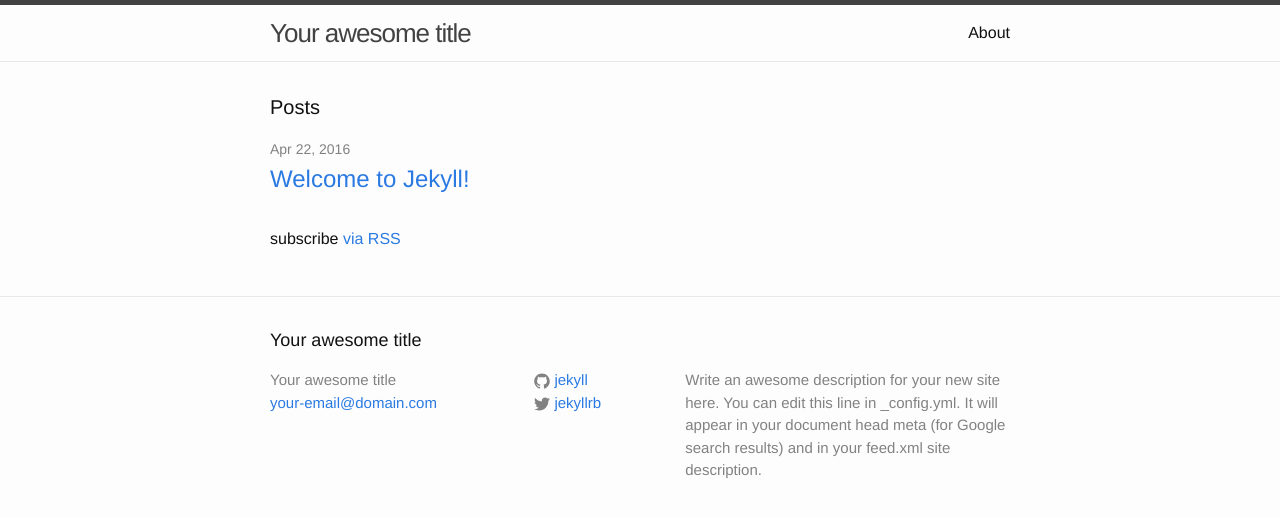
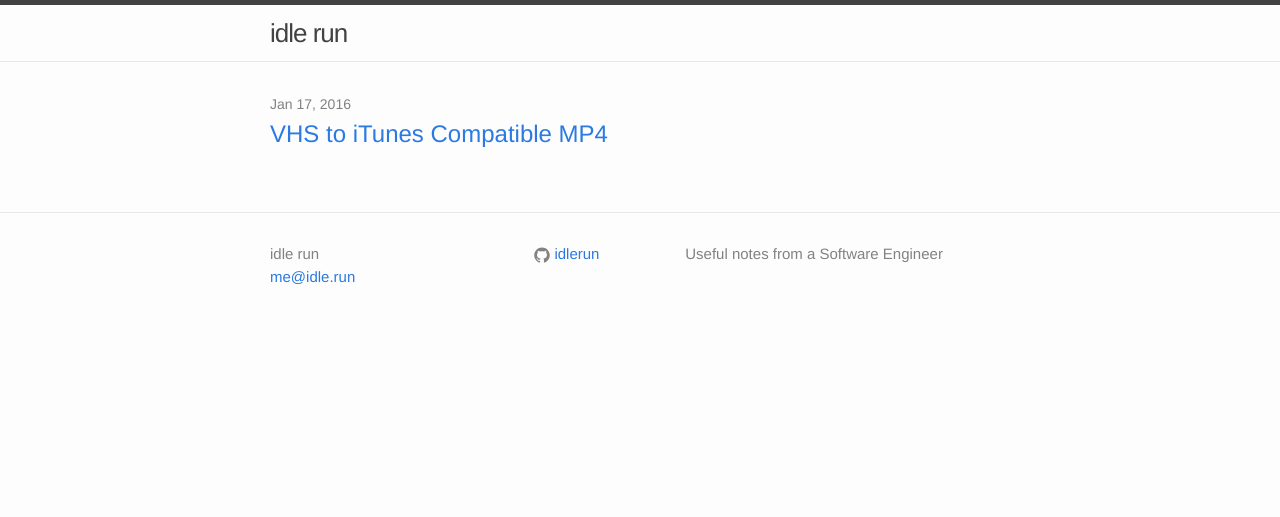
Before and after one commit to idlerun/idlerun.github.io, a Jekyll site: the page built from index.html, in a window 1280 px wide. Shown: the top 517 px of the page. Built offline with Jekyll 4.4.1, drawn with Linux system fonts in a browser that asks for light colours.

Commit message:
customization, transfer first vhs convert post, github-sync

```diff
--- a/_config.yml
+++ b/_config.yml
@@ -1,21 +1,10 @@
-# Welcome to Jekyll!
-#
-# This config file is meant for settings that affect your whole blog, values
-# which you are expected to set up once and rarely need to edit after that.
-# For technical reasons, this file is *NOT* reloaded automatically when you use
-# 'jekyll serve'. If you change this file, please restart the server process.
-
-# Site settings
-title: Your awesome title
-email: your-email@domain.com
-description: > # this means to ignore newlines until "baseurl:"
-  Write an awesome description for your new site here. You can edit this
-  line in _config.yml. It will appear in your document head meta (for
-  Google search results) and in your feed.xml site description.
-baseurl: "" # the subpath of your site, e.g. /blog
-url: "http://yourdomain.com" # the base hostname & protocol for your site
-twitter_username: jekyllrb
-github_username:  jekyll
-
-# Build settings
+title: idle run
+email: me@idle.run
+description: >
+  Useful notes from a Software Engineer
+baseurl: ""
+url: "http://www.idle.run"
+github_username:  idlerun
 markdown: kramdown
+repository: github.com/idlerun
+excerpt_separator: <!--more-->
--- a/_includes/footer.html
+++ b/_includes/footer.html
@@ -1,8 +1,6 @@
 <footer class="site-footer">
 
   <div class="wrapper">
-
-    <h2 class="footer-heading">{{ site.title }}</h2>
 
     <div class="footer-col-wrapper">
       <div class="footer-col footer-col-1">
@@ -19,12 +17,6 @@
             {% include icon-github.html username=site.github_username %}
           </li>
           {% endif %}
-
-          {% if site.twitter_username %}
-          <li>
-            {% include icon-twitter.html username=site.twitter_username %}
-          </li>
-          {% endif %}
         </ul>
       </div>
 
--- a/_includes/icon-twitter.html
+++ /dev/null
@@ -1 +0,0 @@
-<a href="https://twitter.com/{{ include.username }}"><span class="icon icon--twitter">{% include icon-twitter.svg %}</span><span class="username">{{ include.username }}</span></a>
--- a/index.html
+++ b/index.html
@@ -3,8 +3,6 @@ layout: default
 ---
 
 <div class="home">
-
-  <h1 class="page-heading">Posts</h1>
 
   <ul class="post-list">
     {% for post in site.posts %}
@@ -17,7 +15,4 @@ layout: default
       </li>
     {% endfor %}
   </ul>
-
-  <p class="rss-subscribe">subscribe <a href="{{ "/feed.xml" | prepend: site.baseurl }}">via RSS</a></p>
-
 </div>
```
Also changed, not shown: _includes/github/vhs-convert.md (added, +180 -0 lines), _posts/2016-01-17-vhs-convert.md (added, +9 -0 lines), _posts/2016-04-21-welcome-to-jekyll.markdown (deleted, +0 -25 lines), about.md (deleted, +0 -15 lines), feed.xml (deleted, +0 -30 lines), github-sync.rb (added, +22 -0 lines), _includes/icon-twitter.svg (deleted), 1 other file.
